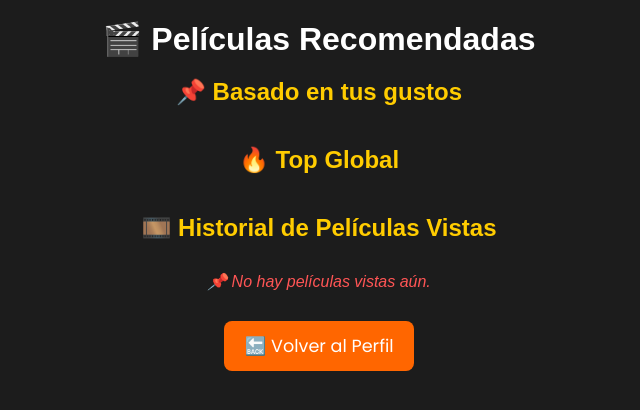
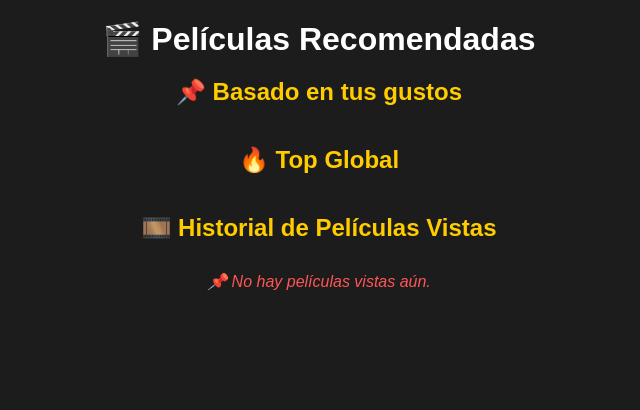
Before and after one commit to CindyGualim/BDD2--P1, a React (Create React App) app in the folder project_1/: page /recommendations in a window 1280 px wide. Shown: the top 410 px of the page, without its empty margins (321-961 px from the left). Built offline with nearby package versions, Linux system fonts and the light colour scheme.

Commit message:
base 0.3

```diff
--- a/project_1/src/Frontend/Recommendations.js
+++ b/project_1/src/Frontend/Recommendations.js
@@ -121,7 +121,6 @@ function Recommendations() {
         )}
       </div>
 
-      <button className="back-button" onClick={handleSaveAndGoBack}>🔙 Volver al Perfil</button>
     </div>
   );
 }
--- a/project_1/src/Frontend/Router.js
+++ b/project_1/src/Frontend/Router.js
@@ -3,7 +3,6 @@ import Login from "./Login";
 import Register from "./Register"; // Importa el componente de registro
 import GenreSelection from "./Genre_Selection"; // Importa el nuevo componente
 import Recommendations from "./Recommendations";
-import Profile from "./Profile";
 import Home from "./Home";
 import MovieDetails from "./MovieDetails";
 
@@ -15,7 +14,6 @@ function AppRouter() {
         <Route path="/register" element={<Register />} />
         <Route path="/genre-selection" element={<GenreSelection />} /> {/* Nueva pantalla */}
         <Route path="/recommendations" element={<Recommendations />} />
-        <Route path="/profile" element={<Profile />} />
         <Route path="/home" element={<Home />} />
         <Route path="/movie/:titulo" element={<MovieDetails />} />
       </Routes>
```
Also changed, not shown: project_1/src/Frontend/Profile.js (deleted).
